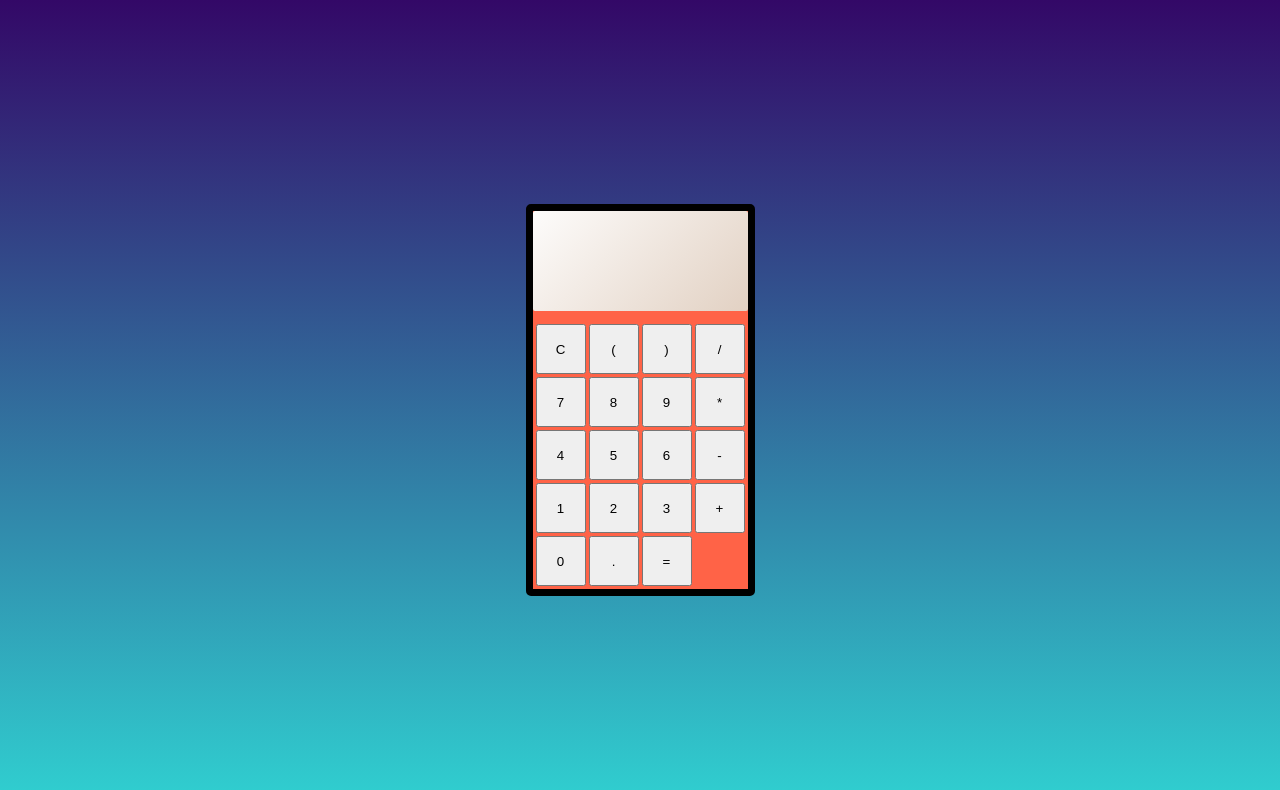
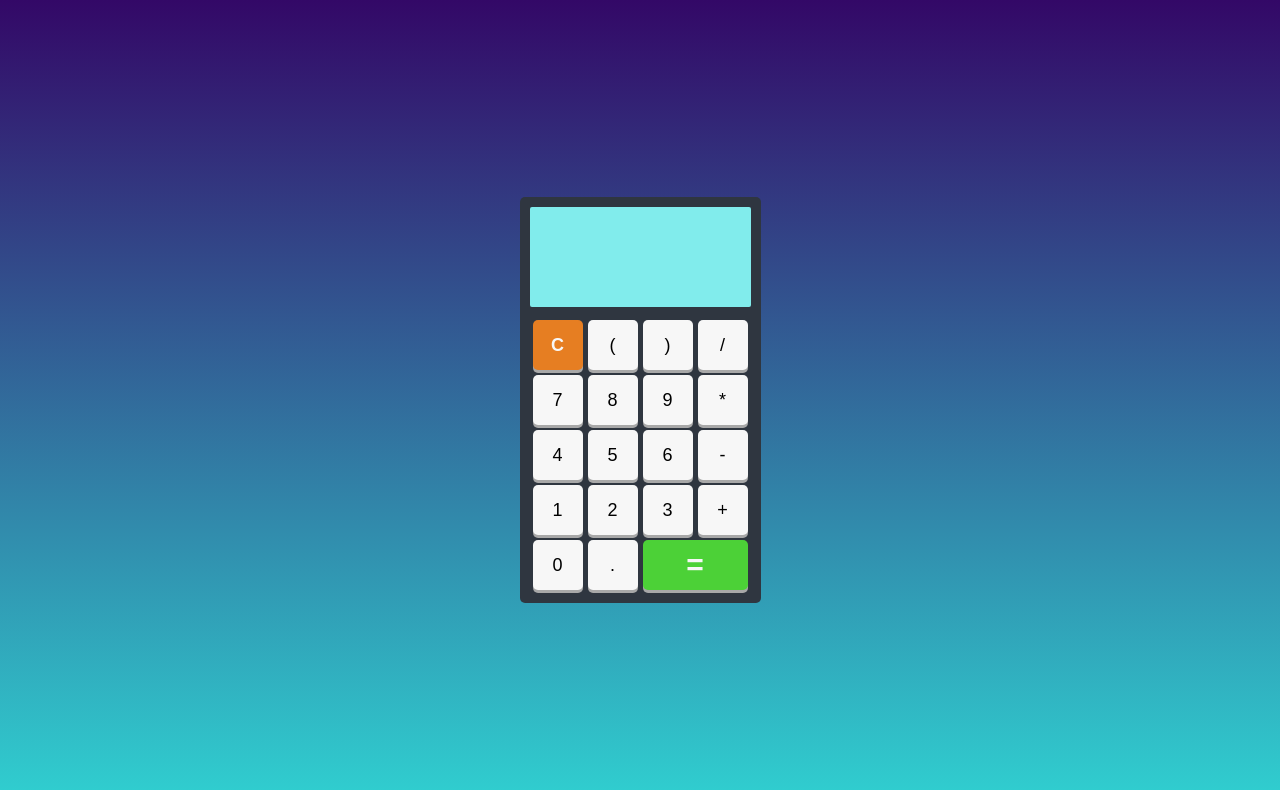
Before and after one commit to GecikaDM/Calculate, a plain HTML site: page index.html in a window 1280 px wide. Drawn offline with Linux system fonts and the light colour scheme; a web font is replaced by a local one.

Commit message:
:lipstick: adding styles

```diff
--- a/style.css
+++ b/style.css
@@ -13,18 +13,19 @@ body {
   font-family: 'Kiwi Maru', serif;
   background-image: linear-gradient(to top, #30cfd0 0%, #330867 100%);
 }
+
 .calculatrice {
-  background-color: tomato;
+  background-color: #2f3640;
   display: flex;
   flex-direction: column;
-  border: 7px solid black;
+  padding: 10px;
   border-radius: 5px;
 }
 
 .screen {
   width: 100%;
   height: 100px;
-  background-image: linear-gradient(135deg, #fdfcfb 0%, #e2d1c3 100%);
+  background-color: #81ecec;
   margin-bottom: 10px;
   border-radius: 2px;
   display: flex;
@@ -33,10 +34,39 @@ body {
   padding: 5px;
   font-size: 25px;
 }
+
 .keypress {
   display: grid;
   grid-template-columns: repeat(4, 50px);
   grid-template-rows: repeat(5, 50px);
-  grid-gap: 3px;
+  grid-gap: 5px;
   margin: 3px;
 }
+
+button {
+  border: none;
+  outline: none;
+  border-radius: 5px;
+  background-color: #f7f7f7;
+  box-shadow: 0 3px #a8a8a8;
+  font-size: 18px;
+}
+
+button:active {
+  box-shadow: 0 1px #a8a8a8;
+  transform: translateY(2px);
+}
+
+button[data-key="46"] {
+  background-color: #e67e22;
+  font-weight: bold;
+  color: #f7f7f7;
+}
+
+button[data-key="61"] {
+  background-color: #4cd137;
+  grid-column: span 2;
+  font-weight: bold;
+  color: #f7f7f7;
+  font-size: 30px;
+}
```
